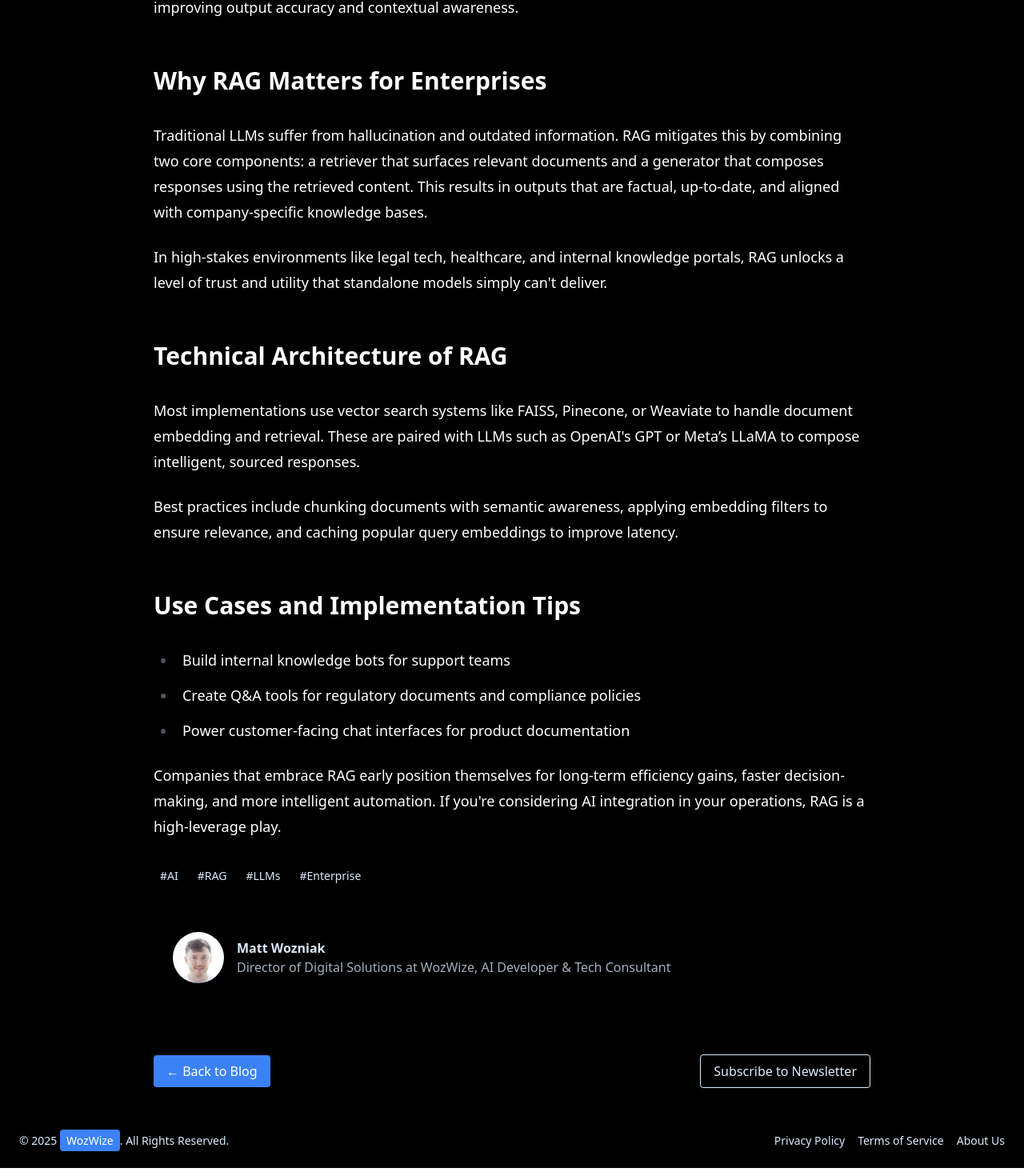
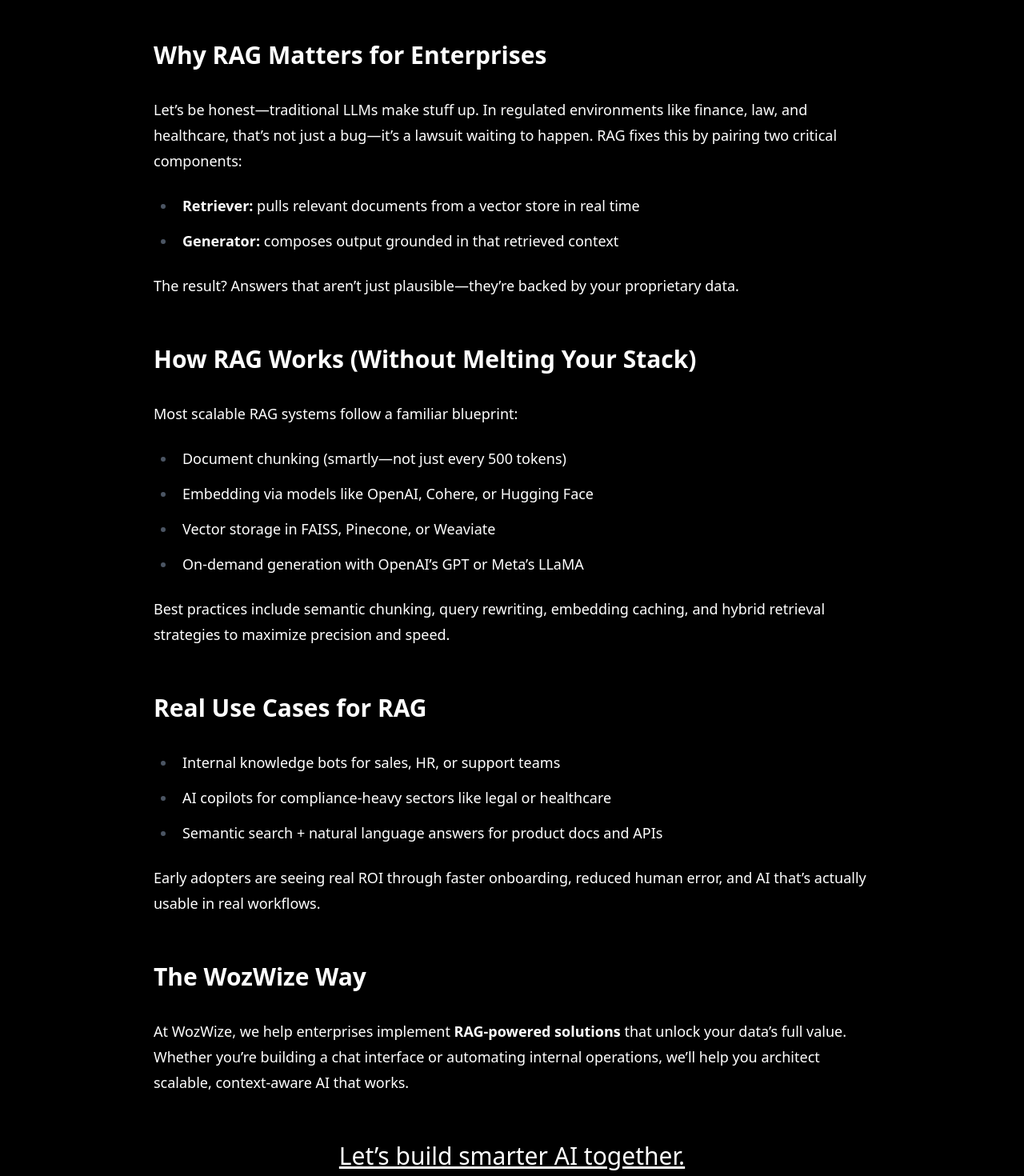
Before and after one commit to LtShibby/wozwize-portfolio, a React (Vite) app: page /blog/building-scalable-ai-solutions in a window 1280 px wide. Shown: the part 1039-2509 px from the top of the page at 80% size. Built offline with nearby package versions, Linux system fonts and the light colour scheme.

Commit message:
updating blog page

```diff
--- a/src/data/blogPosts.jsx
+++ b/src/data/blogPosts.jsx
@@ -11,31 +11,51 @@
     content: (
       <>
         <p>
-          Retrieval Augmented Generation (RAG) is redefining enterprise AI by enhancing the precision and relevance of large language models (LLMs). Rather than relying solely on pre-trained knowledge, RAG allows systems to fetch and reference real-time, domain-specific data during generation—dramatically improving output accuracy and contextual awareness.
+          Retrieval Augmented Generation (RAG) is the enterprise antidote to hallucinating language models. Instead of relying solely on static, pre-trained weights, RAG blends in real-time, domain-specific context—making outputs more factual, more relevant, and significantly more trustworthy.
         </p>
         <h2>Why RAG Matters for Enterprises</h2>
         <p>
-          Traditional LLMs suffer from hallucination and outdated information. RAG mitigates this by combining two core components: a retriever that surfaces relevant documents and a generator that composes responses using the retrieved content. This results in outputs that are factual, up-to-date, and aligned with company-specific knowledge bases.
+          Let’s be honest—traditional LLMs make stuff up. In regulated environments like finance, law, and healthcare, that’s not just a bug—it’s a lawsuit waiting to happen. RAG fixes this by pairing two critical components:
         </p>
-        <p>
-          In high-stakes environments like legal tech, healthcare, and internal knowledge portals, RAG unlocks a level of trust and utility that standalone models simply can't deliver.
-        </p>
-        <h2>Technical Architecture of RAG</h2>
-        <p>
-          Most implementations use vector search systems like FAISS, Pinecone, or Weaviate to handle document embedding and retrieval. These are paired with LLMs such as OpenAI's GPT or Meta’s LLaMA to compose intelligent, sourced responses.
-        </p>
-        <p>
-          Best practices include chunking documents with semantic awareness, applying embedding filters to ensure relevance, and caching popular query embeddings to improve latency.
-        </p>
-        <h2>Use Cases and Implementation Tips</h2>
         <ul>
-          <li>Build internal knowledge bots for support teams</li>
-          <li>Create Q&A tools for regulatory documents and compliance policies</li>
-          <li>Power customer-facing chat interfaces for product documentation</li>
+          <li><strong>Retriever:</strong> pulls relevant documents from a vector store in real time</li>
+          <li><strong>Generator:</strong> composes output grounded in that retrieved context</li>
         </ul>
         <p>
-          Companies that embrace RAG early position themselves for long-term efficiency gains, faster decision-making, and more intelligent automation. If you're considering AI integration in your operations, RAG is a high-leverage play.
+          The result? Answers that aren’t just plausible—they’re backed by your proprietary data.
         </p>
+
+        <h2>How RAG Works (Without Melting Your Stack)</h2>
+        <p>
+          Most scalable RAG systems follow a familiar blueprint:
+        </p>
+        <ul>
+          <li>Document chunking (smartly—not just every 500 tokens)</li>
+          <li>Embedding via models like OpenAI, Cohere, or Hugging Face</li>
+          <li>Vector storage in FAISS, Pinecone, or Weaviate</li>
+          <li>On-demand generation with OpenAI’s GPT or Meta’s LLaMA</li>
+        </ul>
+        <p>
+          Best practices include semantic chunking, query rewriting, embedding caching, and hybrid retrieval strategies to maximize precision and speed.
+        </p>
+
+        <h2>Real Use Cases for RAG</h2>
+        <ul>
+          <li>Internal knowledge bots for sales, HR, or support teams</li>
+          <li>AI copilots for compliance-heavy sectors like legal or healthcare</li>
+          <li>Semantic search + natural language answers for product docs and APIs</li>
+        </ul>
+        <p>
+          Early adopters are seeing real ROI through faster onboarding, reduced human error, and AI that’s actually usable in real workflows.
+        </p>
+
+        <h2>The WozWize Way</h2>
+        <p>
+          At WozWize, we help enterprises implement <strong>RAG-powered solutions</strong> that unlock your data’s full value. Whether you’re building a chat interface or automating internal operations, we’ll help you architect scalable, context-aware AI that works.
+          </p>
+        <h2 className="text-center">
+          <a href="/contact">Let’s build smarter AI together.</a>
+        </h2>
       </>
     ),
   },
@@ -51,24 +71,40 @@
     content: (
       <>
         <p>
-          Not every company can—or should—hire a full-time Chief Technology Officer (CTO) right out of the gate. A fractional CTO gives your organization access to high-level technical leadership without the burn of a six-figure salary. This flexible model allows startups, scale-ups, and even SMEs to stay focused, efficient, and prepared for growth.
+          Hiring a full-time CTO too early is like buying a Ferrari to teach your kid how to drive. Great, but wildly overkill. That’s why startups and growth-stage companies are increasingly turning to <strong>Fractional CTOs</strong>—senior technical leaders who deliver executive horsepower without the overhead.
         </p>
-        <h2>The Value Proposition</h2>
+
+        <h2>Why Go Fractional?</h2>
         <p>
-          Fractional CTOs deliver executive-level expertise in architecture, hiring, product strategy, and technology roadmapping. They help non-technical founders make technical decisions with confidence, assess vendor partnerships, and ensure development efforts align with business outcomes.
+          A fractional CTO gives you all the benefits of top-tier tech leadership—without the bloated salary, equity dilution, or long-term commitment. You get clarity, strategy, and execution from someone who's already scaled teams, shipped products, and made hard tradeoffs before.
         </p>
+        <ul>
+          <li>Align product and tech with business outcomes</li>
+          <li>Audit and optimize your current dev process</li>
+          <li>Make informed decisions around architecture, hiring, and roadmaps</li>
+          <li>Bridge the communication gap between founders and engineers</li>
+        </ul>
+
+        <h2>When It Makes Sense</h2>
+        <ul>
+          <li>You’re prepping for a funding round and need technical polish for pitch decks and diligence</li>
+          <li>Your dev team is working hard but building the wrong things</li>
+          <li>You’re hiring engineers but don’t know who to hire or why</li>
+          <li>You need a second opinion before committing to a six-figure dev agency</li>
+        </ul>
+
+        <h2>Not Just a Consultant</h2>
         <p>
-          Unlike consultants who parachute in and out, a fractional CTO becomes part of your leadership team—helping to build internal capabilities while keeping velocity high and tech debt low.
+          Unlike one-off advisors, a good fractional CTO integrates into your team. They roll up their sleeves, get into your GitHub, join your standups, and lead from the trenches—while helping your org level up its engineering maturity.
         </p>
-        <h2>Common Engagement Scenarios</h2>
-        <ul>
-          <li>You're preparing for funding and need to articulate a credible tech vision</li>
-          <li>Your dev team lacks leadership or is burning time on the wrong things</li>
-          <li>You need to make key architectural decisions that will impact long-term scalability</li>
-        </ul>
+
+        <h2>The WozWize Way</h2>
         <p>
-          A fractional CTO is a strategic accelerator. You pay only for what you need, when you need it—and your team benefits from a leader who's seen it all before.
+          At WozWize, our <strong>Fractional CTO services</strong> are purpose-built for startups and scale-ups. We help you avoid bad hires, fragile systems, and technical debt you can’t afford. Ready to turn chaos into clarity?
         </p>
+        <h2 className="text-center">
+          <a href="/contact">Let’s find out if a fractional CTO is right for you.</a>
+        </h2>
       </>
     ),
   },
@@ -84,31 +120,48 @@
     content: (
       <>
         <p>
-          Choosing between custom software and off-the-shelf solutions is one of the most strategic decisions a business can make. Each path offers distinct benefits and trade-offs depending on your operational complexity, growth plans, and technical maturity.
+          Choosing between custom software and off-the-shelf platforms isn’t just a budgeting decision—it’s a foundational one. The tools you pick will either limit or launch your operational capabilities, scalability, and competitive edge.
         </p>
+
         <h2>Off-the-Shelf Software: Speed vs. Fit</h2>
         <p>
-          Off-the-shelf platforms like Salesforce, Asana, or QuickBooks can deliver instant functionality with low setup costs. They’re best for businesses with standardized workflows and limited budgets. But as your processes evolve, these platforms may become limiting.
+          Prebuilt platforms like Salesforce, Asana, and QuickBooks offer plug-and-play convenience. They're ideal for companies with common workflows and modest customization needs. You get speed, affordability, and a wide user community.
         </p>
         <p>
-          Most off-the-shelf tools rely on third-party APIs, pay-per-seat pricing, and configuration over customization. This creates a gap when your workflows become too unique or demand performance optimizations the platform wasn’t designed for.
+          But here’s the catch: most off-the-shelf tools are built for the average use case. If your business isn’t average—or doesn’t plan to stay that way—these tools quickly show their limits. Configuration can only go so far before you're duct-taping workarounds and burning time on manual fixes.
         </p>
+        <p>
+          Common pitfalls include feature bloat, seat-based pricing that scales poorly, and API limitations that block deeper integrations.
+        </p>
+
         <h2>Custom Software: Long-Term Leverage</h2>
         <p>
-          Custom solutions provide a competitive edge by aligning perfectly with how your business operates. They reduce redundant processes, integrate deeply with your stack, and can scale with minimal disruption.
+          Custom software aligns with the way your business actually works—not the way a vendor thinks it should. Built right, it eliminates friction, centralizes your data flow, and scales with minimal disruption.
         </p>
         <p>
-          The upfront investment is higher, but over time, custom platforms become assets—delivering IP, operational efficiency, and tighter security.
+          Yes, the upfront investment is higher. But unlike a subscription fee that just keeps taking, custom software becomes a business asset. You own the IP. You control the roadmap. You optimize performance based on real-world usage.
         </p>
+        <p>
+          This is especially valuable for companies with complex internal processes, proprietary workflows, or customer-facing experiences that demand more than templated UX.
+        </p>
+
         <h2>How to Decide</h2>
         <ul>
-          <li>If your business has outgrown spreadsheets and SaaS tools, it’s time to explore custom.</li>
-          <li>If your customer experience depends on workflows no platform supports natively—go custom.</li>
-          <li>If you’re testing a new market and need speed—go off-the-shelf, but plan your migration early.</li>
+          <li><strong>Outgrowing SaaS?</strong> If your team is duct-taping spreadsheets and workflows, it’s time to explore custom.</li>
+          <li><strong>Workflow uniqueness?</strong> If your processes are your moat, don’t let cookie-cutter tools define them.</li>
+          <li><strong>Time-to-market crunch?</strong> Off-the-shelf can help you test fast—but plan for what happens if it works.</li>
         </ul>
         <p>
-          The right choice depends on your context, not hype. At WozWize, we help clients scope and build custom solutions only when it’s the strategic thing to do.
+          The best solution isn’t always custom, but it’s never accidental. Start with your business model, then pick the tools that fit—and grow with—it.
         </p>
+
+        <h2>The WozWize Way</h2>
+        <p>
+          At WozWize, we help companies make smarter build-vs-buy decisions and execute custom software projects when they’re truly worth it. From discovery to deployment, we’ll guide you through what to build, what to skip, and how to avoid the expensive mistakes others make.
+        </p>
+        <h2 className="text-center">
+          <a href="/contact">Let’s build the right software for how your business actually works.</a>
+        </h2>
       </>
     ),
   },
@@ -124,15 +177,64 @@
     content: (
       <>
         <p>
-          Many startups reach a point where their tech debt starts to crush velocity. A fractional CTO brings order to chaos. They help you scale your product, people, and process—all without blowing your burn rate.
+          Startups are messy by design. But when your tech stack starts resembling a house of cards—and your team spends more time firefighting than building—it’s time to bring in grown-up engineering leadership. Enter the <strong>Fractional CTO</strong>.
         </p>
+        <p>
+          A fractional CTO isn’t just a temp exec. They’re a high-leverage operator who helps startups transition from MVP duct tape to production-grade systems without burning through capital or hiring prematurely.
+        </p>
+
+        <h2>Why Startups Stall (and How Fractional CTOs Unstick Them)</h2>
+        <p>
+          Most early-stage startups hit the same bottlenecks:
+        </p>
+        <ul>
+          <li>Piling tech debt with no plan to pay it off</li>
+          <li>Disconnected product and engineering priorities</li>
+          <li>Cloud costs ballooning with zero visibility</li>
+          <li>Hiring devs before defining the architecture</li>
+        </ul>
+        <p>
+          A fractional CTO brings structure without bureaucracy. They introduce just enough process to keep velocity high while laying the groundwork for scale.
+        </p>
+
         <h2>Scaling Without Burnout</h2>
         <p>
-          A seasoned fractional CTO institutes technical governance early, introducing best practices in code quality, documentation, and testing. They help manage vendors, audit cloud costs, and build hiring roadmaps aligned to company milestones.
+          A seasoned fractional CTO focuses on <strong>technical governance</strong> and <strong>strategic prioritization</strong>—not just pushing code. Their impact spans multiple dimensions:
+        </p>
+        <ul>
+          <li>Implementing code quality standards, CI/CD pipelines, and automated testing</li>
+          <li>Auditing infrastructure and cloud spend for efficiency</li>
+          <li>Mapping out scalable architecture that won’t break at 10x user load</li>
+          <li>Designing hiring plans aligned to company milestones and runway</li>
+          <li>Selecting vendors, tools, and platforms based on current and future needs</li>
+        </ul>
+
+        <h2>Translating Vision Into Roadmaps</h2>
+        <p>
+          One of the most overlooked skills a fractional CTO brings is communication. They speak both business and code—translating founder vision into actionable engineering roadmaps, while also explaining tech constraints in plain English.
         </p>
         <p>
-          They’re also translators—bridging the gap between non-technical founders and dev teams. This alignment is critical as you scale from MVP to Series A and beyond.
+          This role is especially valuable when your founding team is non-technical. Without it, you risk misalignment, scope creep, and shipping the wrong thing fast.
         </p>
+
+        <h2>When to Bring in a Fractional CTO</h2>
+        <p>
+          You don’t need a full-time CTO on day one. But if any of these resonate, it might be time:
+        </p>
+        <ul>
+          <li>You’re scaling beyond MVP and starting to feel tech debt pain</li>
+          <li>Your engineers need mentorship, not just tasks</li>
+          <li>You’re raising a round and need tech credibility for due diligence</li>
+          <li>You’re hiring, but not sure what roles make sense next</li>
+        </ul>
+
+        <h2>The WozWize Way</h2>
+        <p>
+          At WozWize, we provide <strong>Fractional CTO services</strong> for startups ready to scale with confidence. We help you avoid premature hiring, bad architecture, and costly rebuilds later.
+        </p>
+        <h2 className="text-center">
+          <a href="/contact">Let’s turn your MVP chaos into a real, scalable product.</a>
+        </h2>
       </>
     ),
   },
--- a/src/pages/Blog.jsx
+++ b/src/pages/Blog.jsx
@@ -53,17 +53,6 @@
           </section>
 
           <section>
-
-          <div className="prose prose-invert text-white">
-            <h1>This is a heading</h1>
-            <p>This is a paragraph with <a href="#">a link</a>.</p>
-            <ul><li>List item one</li><li>List item two</li></ul>
-            <blockquote>This is a quote.</blockquote>
-          </div>
-
-          </section>
-
-          <section>
             {filteredPosts.length === 0 ? (
               <p className={`${theme.text} text-center mt-12`}>No posts found.</p>
             ) : (
```
